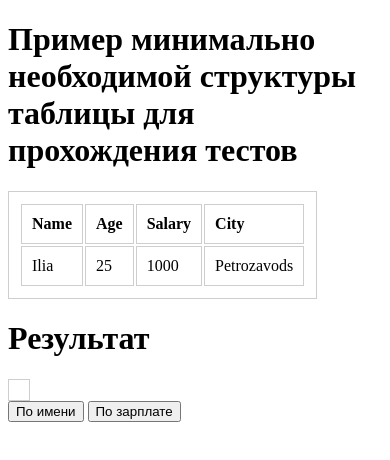
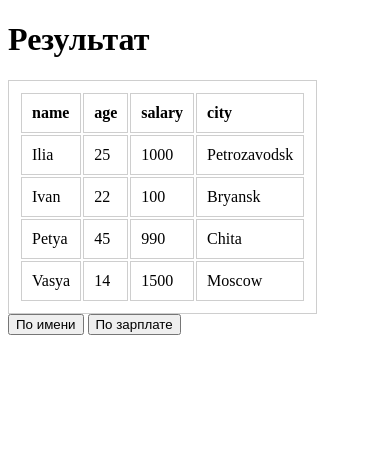
Before and after one commit to js-tasks-ru/jsbasic-20200514_mclakov, a website: page 5-module/2-task/index.html in a window 390 px wide. Both pictures are taken after a click on the button "По имени". Drawn offline with Linux system fonts and the light colour scheme; files that its build step writes are made by us from their sources.

Commit message:
SortableTable

```diff
--- a/5-module/2-task/index.html
+++ b/5-module/2-task/index.html
@@ -7,29 +7,6 @@
     <script src="index.js"></script>
 </head>
 <body>
-    <h1>Пример минимально необходимой структуры таблицы для прохождения тестов</h1>
-    <div class="example">
-        <table>
-            <thead>
-                <tr>
-                    <td>Name</td>
-                    <td>Age</td>
-                    <td>Salary</td>
-                    <td>City</td>
-                </tr>
-            </thead>
-            <tbody>
-                <tr>
-                    <td>Ilia</td>
-                    <td>25</td>
-                    <td>1000</td>
-                    <td>Petrozavods</td>
-                </tr>
-
-            </tbody>
-        </table>
-    </div>
-
     <h1>Результат</h1>
     <div class="result">
 
@@ -66,7 +43,12 @@
         ];
 
         let table = new SortableTable(rows);
+
+
         document.querySelector('.result').appendChild(table.el);
+
+
+
 
     </script>
 
--- a/5-module/2-task/index.js
+++ b/5-module/2-task/index.js
@@ -1,29 +1,61 @@
-/**
- * Компонент, который реализует сортируемую таблицу
- * @param {Array} items - данные, которые нужно отобразить
- *
- * Пример одного элемента, описывающего строку таблицы
- *
- *      {
- *          name: 'Ilia',
- *          age: 25,
- *          salary: '1000',
- *          city: 'Petrozavodsk'
- *      },
- *
- * @constructor
- */
+
 function SortableTable(items) {
-  /**
-   * @property {Element} - обязательное свойство, которое ссылается на элемент <table>
-   */
-  this.el = document.createElement('table');
+this.el = document.createElement('table');
+const thead = document.createElement('thead');
+const tbody = document.createElement('tbody');
+this.el.appendChild(thead);
+this.el.appendChild(tbody);
+thead.innerHTML = `
+<tr>
+<td>name</td>
+<td>age</td>
+<td>salary</td>
+<td>city</td>
+</tr>
+`;
+function render (){
+tbody.innerHTML =  items.map (item => {
+let row = "";
+for (key in item){
+  row += `<td>${item[key]}</td>`;
+}
+return `<tr>${row}</tr>`;
+}).join('');
+};
+render ();
 
-  /**
-   * Метод выполняет сортировку таблицы
-   * @param {number} column - номер колонки, по которой
-   * нужно выполнить сортировку (отсчет начинается от 0)
-   * @param {boolean} desc - признак того, что сортировка должна идти в обратном порядке
-   */
-  this.sort = (column, desc = false) => {};
+this.sort = (column, desc = false) => {
+items = items.sort((a, b) => {
+if (column === 0 && desc === true){
+  return a.name < b.name ? 1 : -1;
 }
+if (column === 0){
+  return a.name > b.name ? 1 : -1;
+}
+if (column === 2){
+  return a.salary > b.salary ? 1 : -1;
+}
+})
+render ();
+}
+}
+
+
+
+
+
+
+
+
+
+
+
+
+
+
+
+
+
+
+// /  this.sort = (column, desc = false) => {};
+//
```
